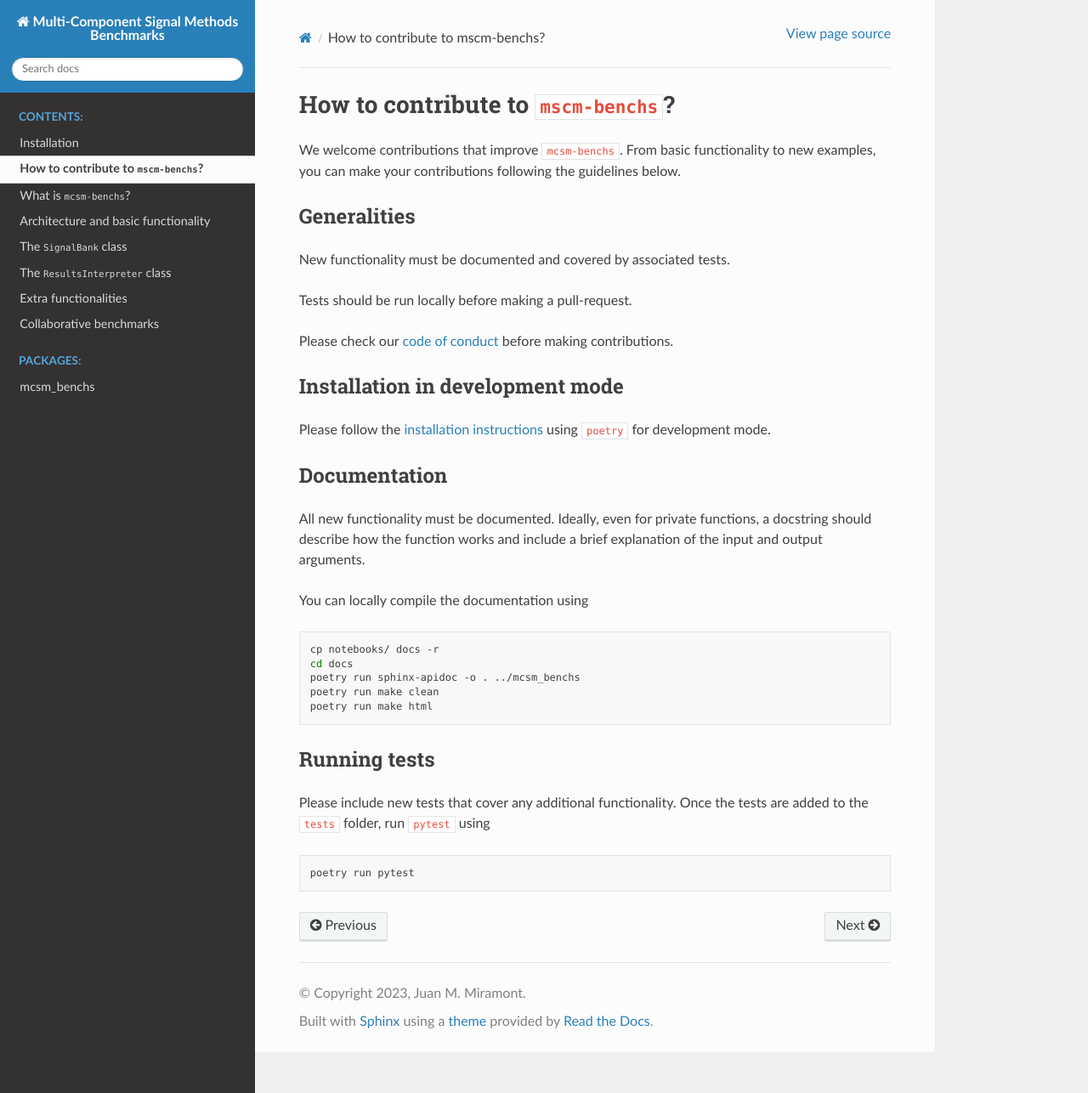
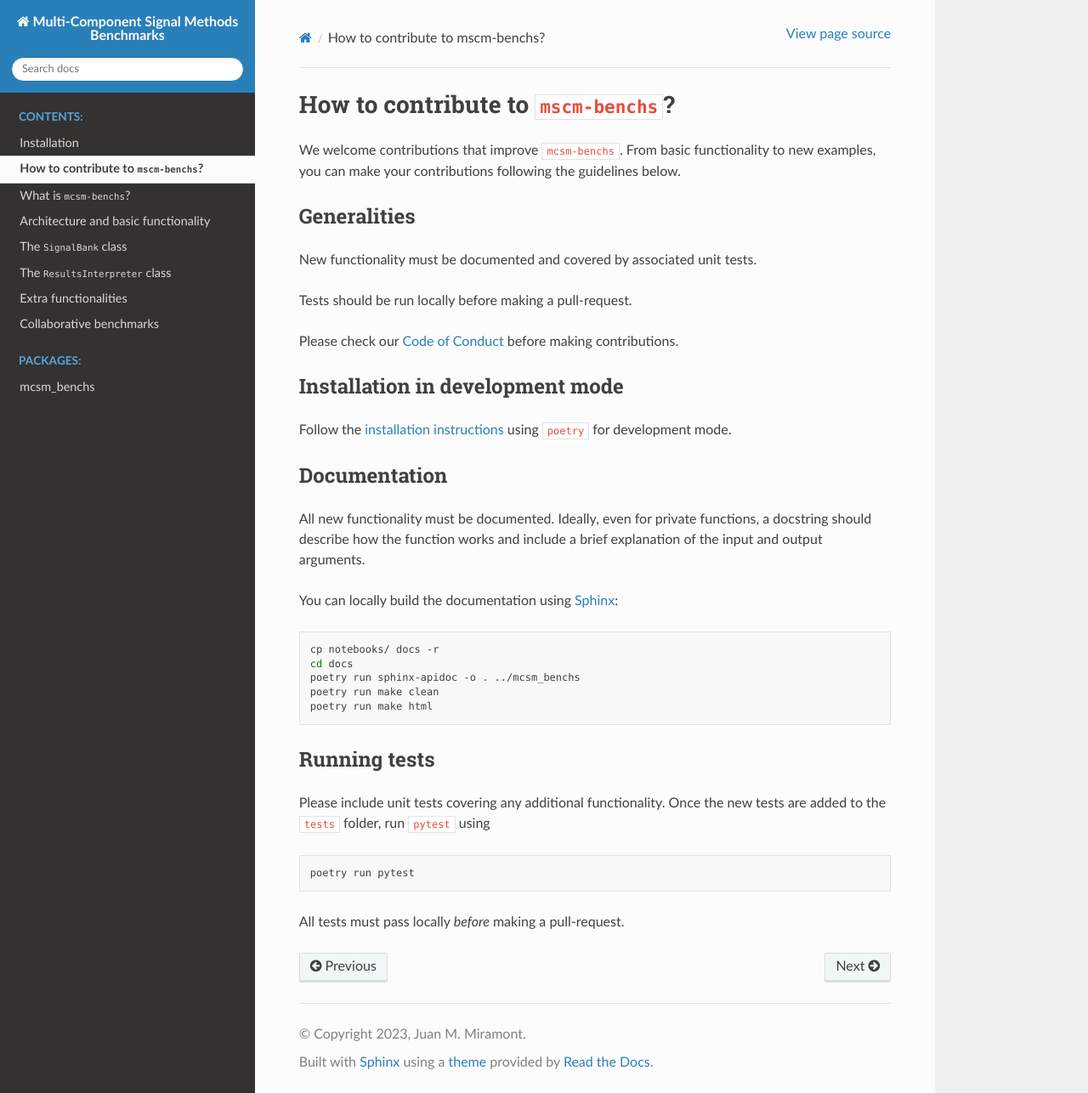
Before and after one commit to jmiramont/mcsm-benchs, a Sphinx documentation site: the page built from docs/contributions.md, in a window 1280 px wide and 1286 px high. Shown: the whole window at 85% size. Built offline with Sphinx 7.4.7 and the Read the Docs theme 3.1.0, drawn with Linux system fonts in a browser that asks for light colours; pages that are not in the unit, such as notebooks, are missing from menus.

Commit message:
Updating docs.

````diff
--- a/docs/contributions.md
+++ b/docs/contributions.md
@@ -1,23 +1,24 @@
 # How to contribute to `mscm-benchs`?
+
 We welcome contributions that improve `mcsm-benchs`. From basic functionality to new examples, you can make your contributions following the guidelines below.
 
 ## Generalities
 
-New functionality must be documented and covered by associated tests.
+New functionality must be documented and covered by associated unit tests.
 
 Tests should be run locally before making a pull-request.
 
-Please check our [code of conduct](https://jmiramont.github.io/mcsm-benchs/code_of_conduct.html) before making contributions.
+Please check our [Code of Conduct](https://jmiramont.github.io/mcsm-benchs/code_of_conduct.html) before making contributions.
 
 ## Installation in development mode
 
-Please follow the [installation instructions](https://jmiramont.github.io/mcsm-benchs/install.html) using `poetry` for development mode.
+Follow the [installation instructions](https://jmiramont.github.io/mcsm-benchs/install.html) using `poetry` for development mode.
 
 ## Documentation
 
 All new functionality must be documented. Ideally, even for private functions, a docstring should describe how the function works and include a brief explanation of the input and output arguments.
 
-You can locally compile the documentation using
+You can locally build the documentation using [Sphinx](https://www.sphinx-doc.org/en/master/):
 
 ```bash
 cp notebooks/ docs -r
@@ -29,8 +30,10 @@ poetry run make html
 
 ## Running tests
 
-Please include new tests that cover any additional functionality. Once the tests are added to the `tests` folder, run `pytest` using
+Please include unit tests covering any additional functionality. Once the new tests are added to the `tests` folder, run `pytest` using
 
 ```bash
 poetry run pytest
 ```
+
+All tests must pass locally *before* making a pull-request.
````
